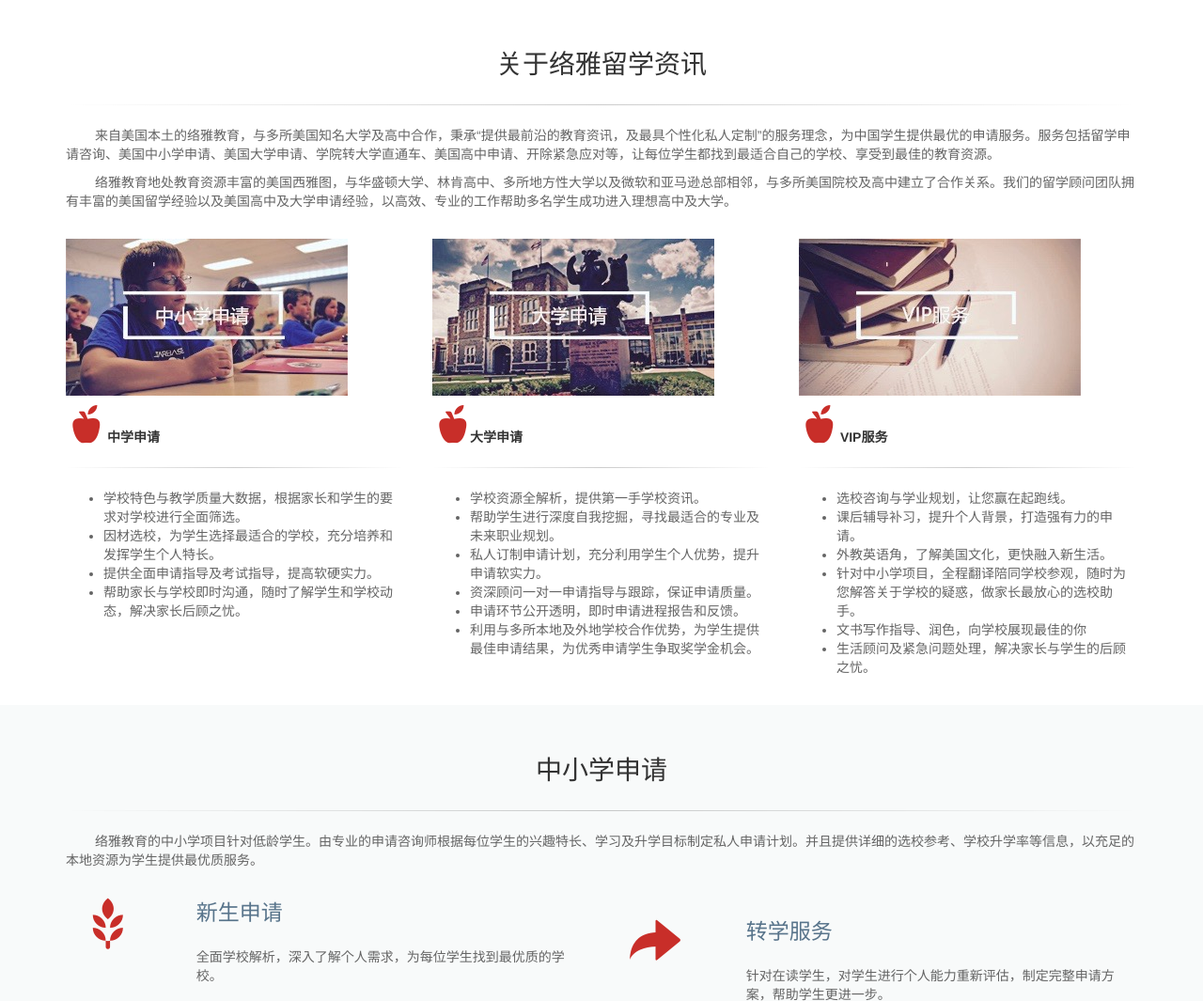
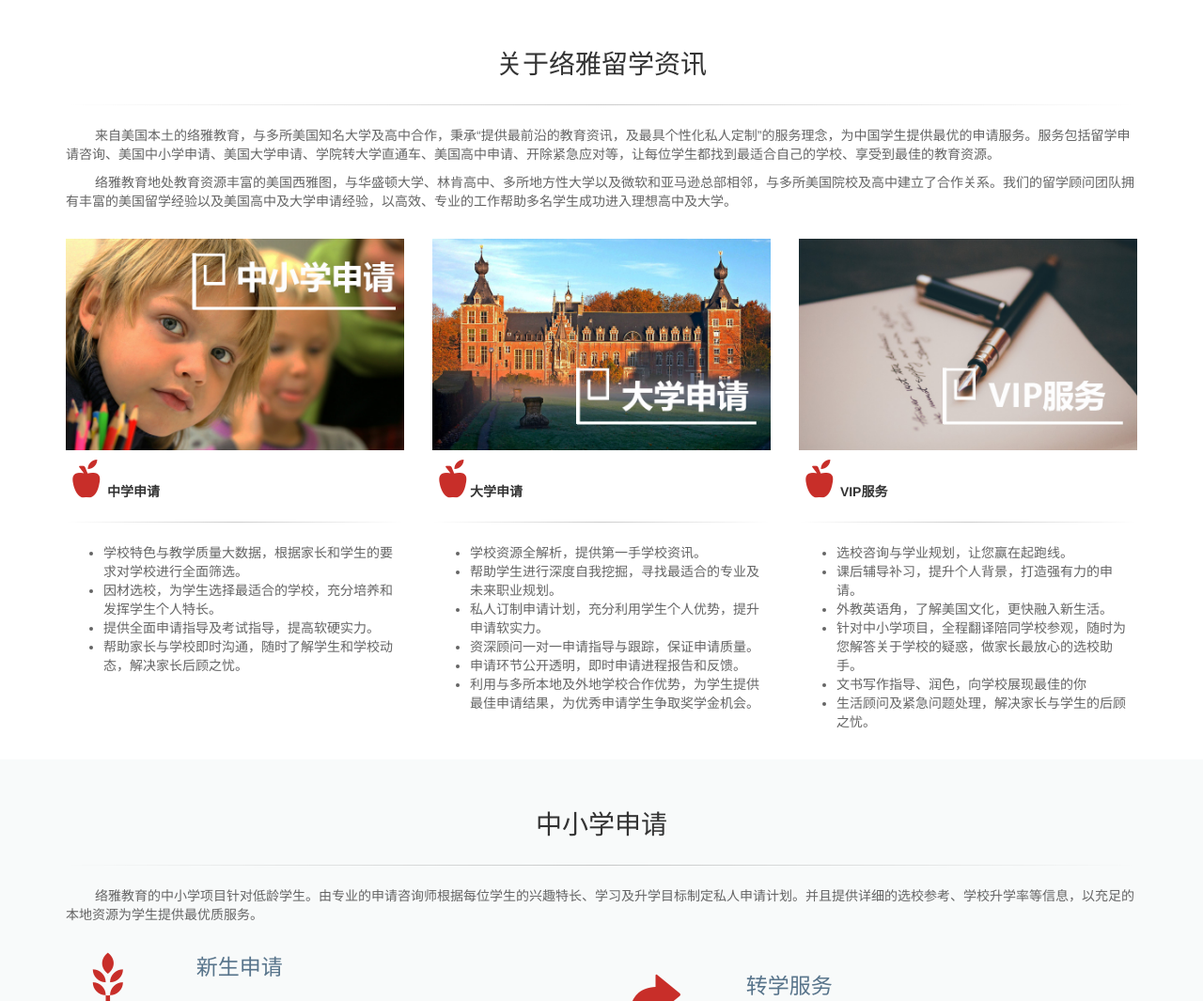
Before and after one commit to gunanadv/yiya, a Django app: page / in a window 1280 px wide. Shown: the part 471-1536 px from the top of the page at 94% size. Run offline with Django 3.2, Linux system fonts and the light colour scheme; some libraries are stand-ins or nearby versions.

Commit message:
image changes

```diff
--- a/yiyaweb/templates/index.html
+++ b/yiyaweb/templates/index.html
@@ -88,7 +88,7 @@
 		</div>
 
 		<div class = "row">
-			<div class="col-sm-4 col-xs-12">
+			<div class="col-md-4 col-xs-12">
 					<div class = "brief-intro ">
 						<img class = "img-responsive" alt="Responsive image"  src="{% static 'images/brief-intro1.jpg' %}" >
 					</div>
@@ -107,7 +107,7 @@
 					</ul>
 
 			</div>
-			<div class="col-sm-4 col-xs-12">
+			<div class="col-md-4 col-xs-12">
 
 					<div class = "brief-intro ">
 						<img class = "img-responsive" alt="Responsive image"  src="{% static 'images/brief-intro2.jpg' %}" >
@@ -130,7 +130,7 @@
 					</ul>
 
 			</div>
-			<div class="col-sm-4 col-xs-12">
+			<div class="col-md-4 col-xs-12">
 					<div class = "brief-intro">
 						<img class = "img-responsive" alt="Responsive image"  src="{% static 'images/brief-intro3.jpg' %}" >
 					</div>
@@ -436,13 +436,13 @@
 	<div id="section5" class = "footer container">
 
 		<div class = "row">
-			<div class="col-lg-5 col-sm-12 col-xs-12">
+			<div class="col-md-5 col-sm-12 col-xs-12">
 				<div class = "map-style">
 					<img class = "img-responsive" alt="Responsive image" src="{% static 'images/map.png' %}" >
 				</div>
 			</div>
 
-			<div class="col-lg-4 col-sm-7 col-xs-7">
+			<div class="col-md-4 col-sm-7 col-xs-7">
 				<h4>联系我们</h4>
 				<p>地址：14400 Bel-Red Rd, Bellevue, WA 98007</p>
 				<p>时间：9:00 AM — 5:00 PM, 周一 至 周五 </p>
@@ -453,7 +453,7 @@
 
 			</div>
 
-			<div class="col-lg-3 col-sm-5 col-xs-5">
+			<div class="col-md-3 col-sm-5 col-xs-5">
 				<h4>社交媒体</h4>
 				<p><img class = "small-image" src="{% static 'images/tingshu.png' %}" > 喜马拉雅</p>
 				<p><img class = "small-image" src="{% static 'images/weibo.png' %}" > 微博</p>
```
Also changed, not shown: yiyaweb/static/images/brief-intro1.jpg, yiyaweb/static/images/brief-intro2.jpg, yiyaweb/static/images/brief-intro3.jpg.
